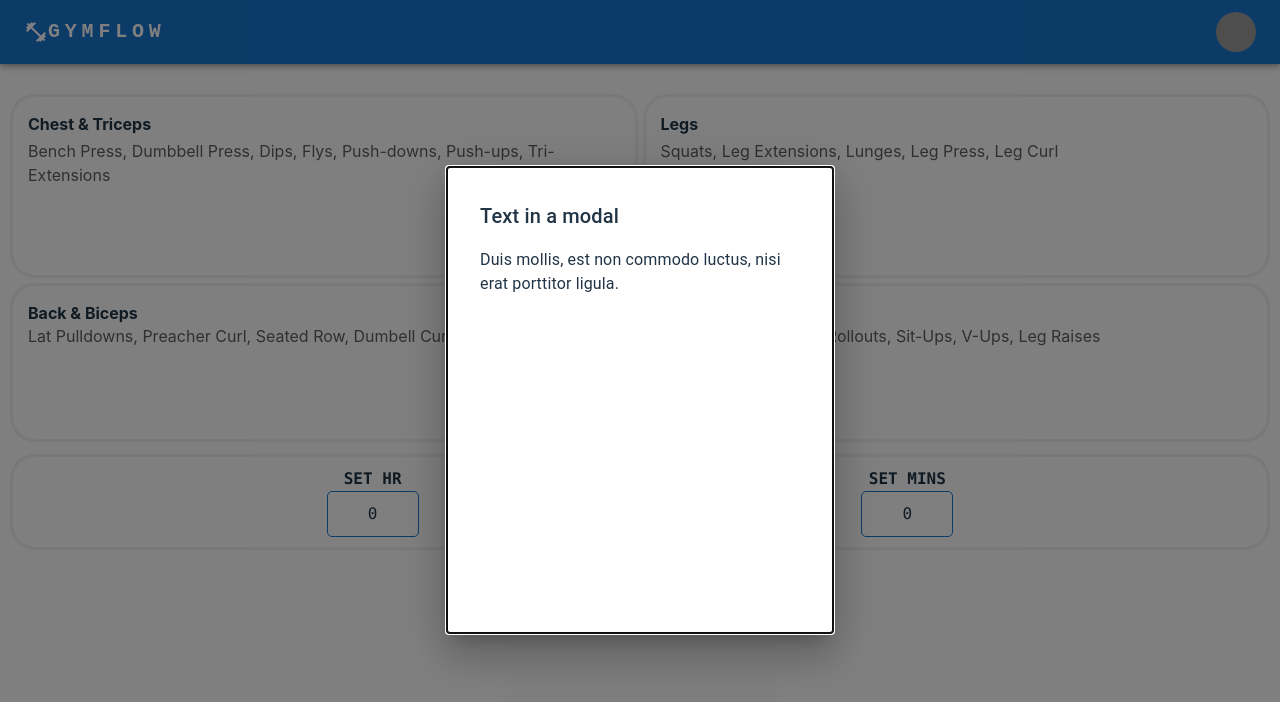
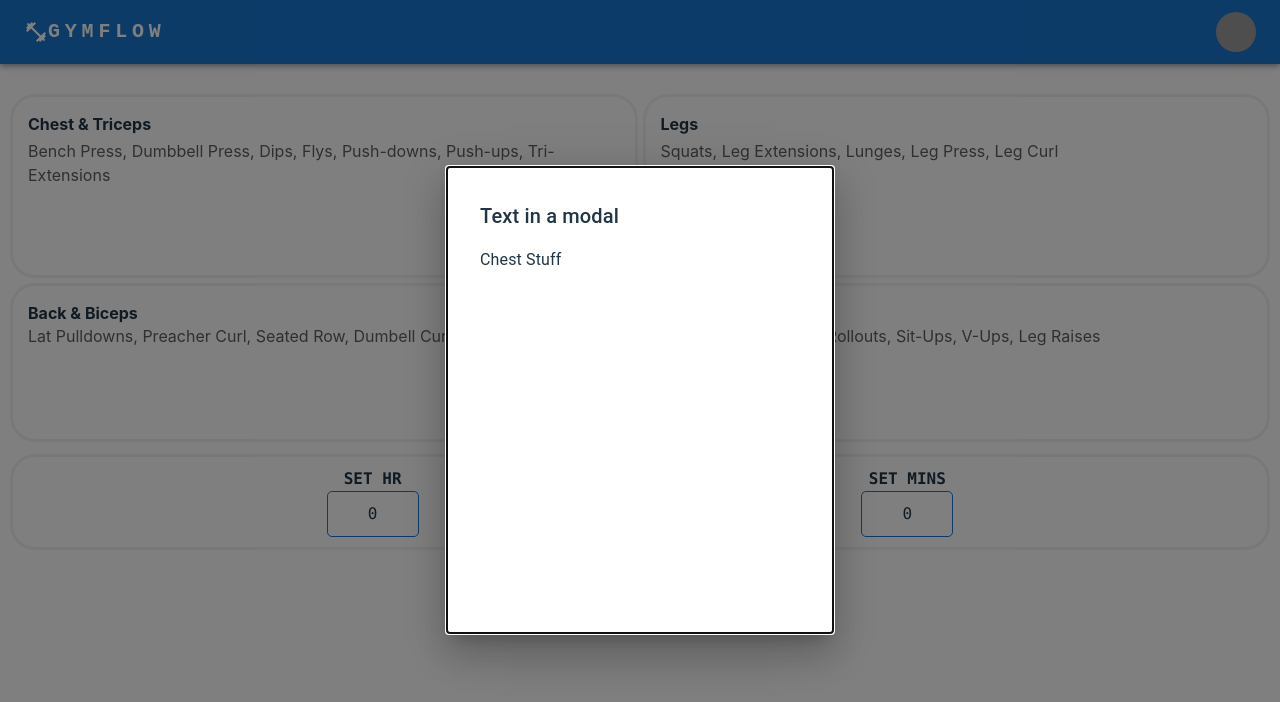
Before and after one commit to tb38r/gym-flow, a React (Vite) app in the folder gym-flow-app/: page / in a window 1280 px wide. Both pictures are taken after a click on the element 323 px from the left and 185 px from the top of the page. Shown: the top 702 px of the page. Built offline with nearby package versions, Linux system fonts and the light colour scheme; grey boxes are pictures that could not be loaded.

Commit message:
added half the workout modals

```diff
--- a/gym-flow-app/src/pages/home/components/WorkoutContainer.jsx
+++ b/gym-flow-app/src/pages/home/components/WorkoutContainer.jsx
@@ -1,7 +1,7 @@
 import React from 'react';
 import PropTypes from 'prop-types';
 import { Box } from '@mui/material';
-import Button from '@mui/material/Button';
+// import Button from '@mui/material/Button';
 import Typography from '@mui/material/Typography';
 import Modal from '@mui/material/Modal';
 
@@ -19,14 +19,26 @@ const style = {
 };
 
 const WorkoutContainer = (props) => {
-  const [open, setOpen] = React.useState(false);
-  const handleOpen = () => setOpen(true);
-  const handleClose = () => setOpen(false);
+  const [legOpen, setLegOpen] = React.useState(false);
+  const handleLegOpen = () => setLegOpen(true);
+  const handleLegClose = () => setLegOpen(false);
+
+  const [chestOpen, setChestOpen] = React.useState(false);
+  const handleChestOpen = () => setChestOpen(true);
+  const handleChestClose = () => setChestOpen(false);
 
   const HandleClick = (e) => {
     e.preventDefault();
-    handleOpen();
-    console.log(e.target.id);
+    let clickedOption = e.target.id;
+
+    switch (clickedOption) {
+      case 'legs':
+        handleLegOpen();
+        break;
+      case 'chest-triceps':
+        handleChestOpen();
+        break;
+    }
   };
 
   return (
@@ -41,8 +53,8 @@ const WorkoutContainer = (props) => {
         </div>
       </div>
       <Modal
-        open={open}
-        onClose={handleClose}
+        open={legOpen}
+        onClose={handleLegClose}
         aria-labelledby="modal-modal-title"
         aria-describedby="modal-modal-description">
         <Box sx={style}>
@@ -50,7 +62,22 @@ const WorkoutContainer = (props) => {
             Text in a modal
           </Typography>
           <Typography id="modal-modal-description" sx={{ mt: 2 }}>
-            Duis mollis, est non commodo luctus, nisi erat porttitor ligula.
+            Leg stuff
+          </Typography>
+        </Box>
+      </Modal>
+
+      <Modal
+        open={chestOpen}
+        onClose={handleChestClose}
+        aria-labelledby="modal-modal-title"
+        aria-describedby="modal-modal-description">
+        <Box sx={style}>
+          <Typography id="modal-modal-title" variant="h6" component="h2">
+            Text in a modal
+          </Typography>
+          <Typography id="modal-modal-description" sx={{ mt: 2 }}>
+            Chest Stuff{' '}
           </Typography>
         </Box>
       </Modal>
```
